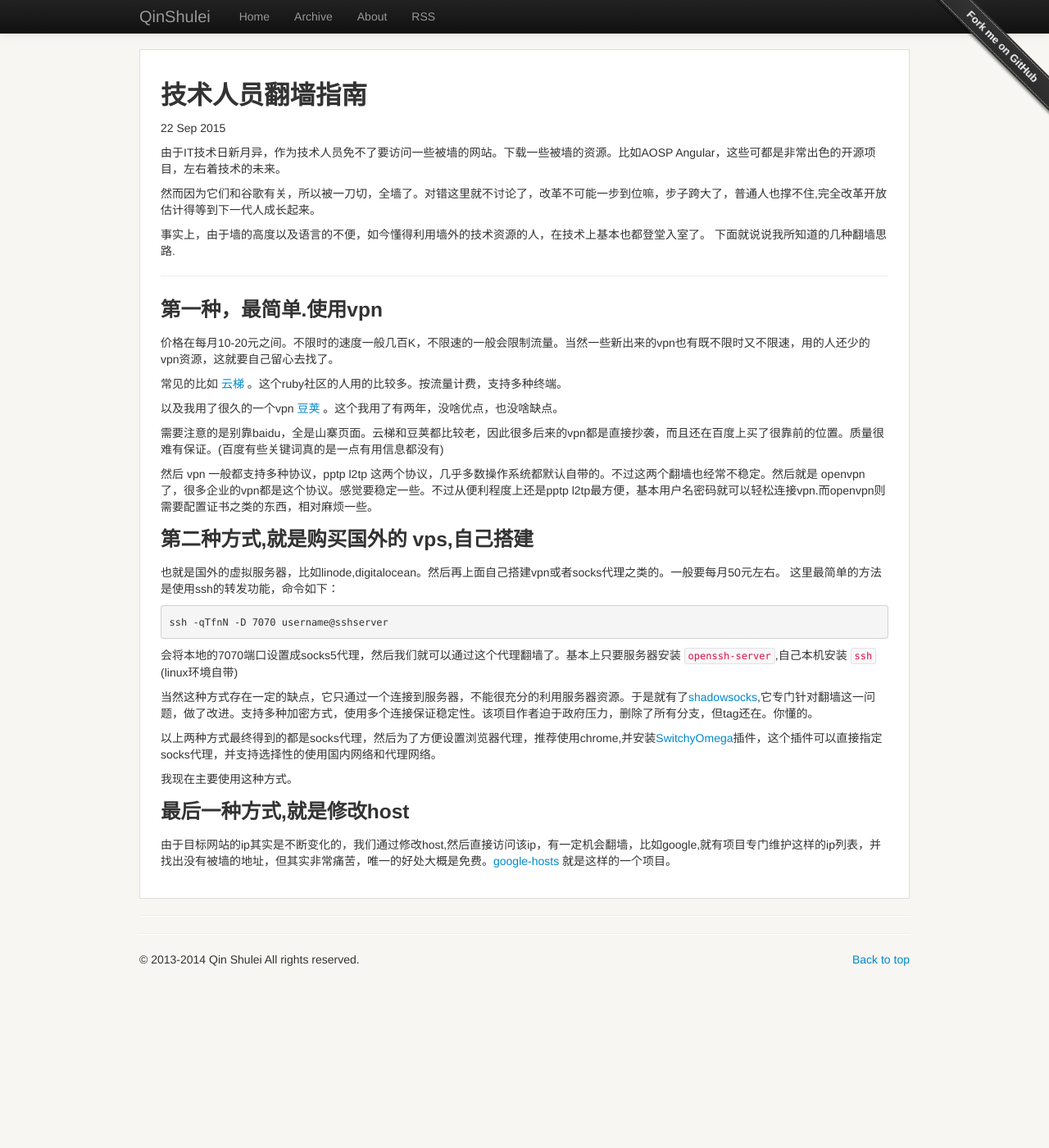
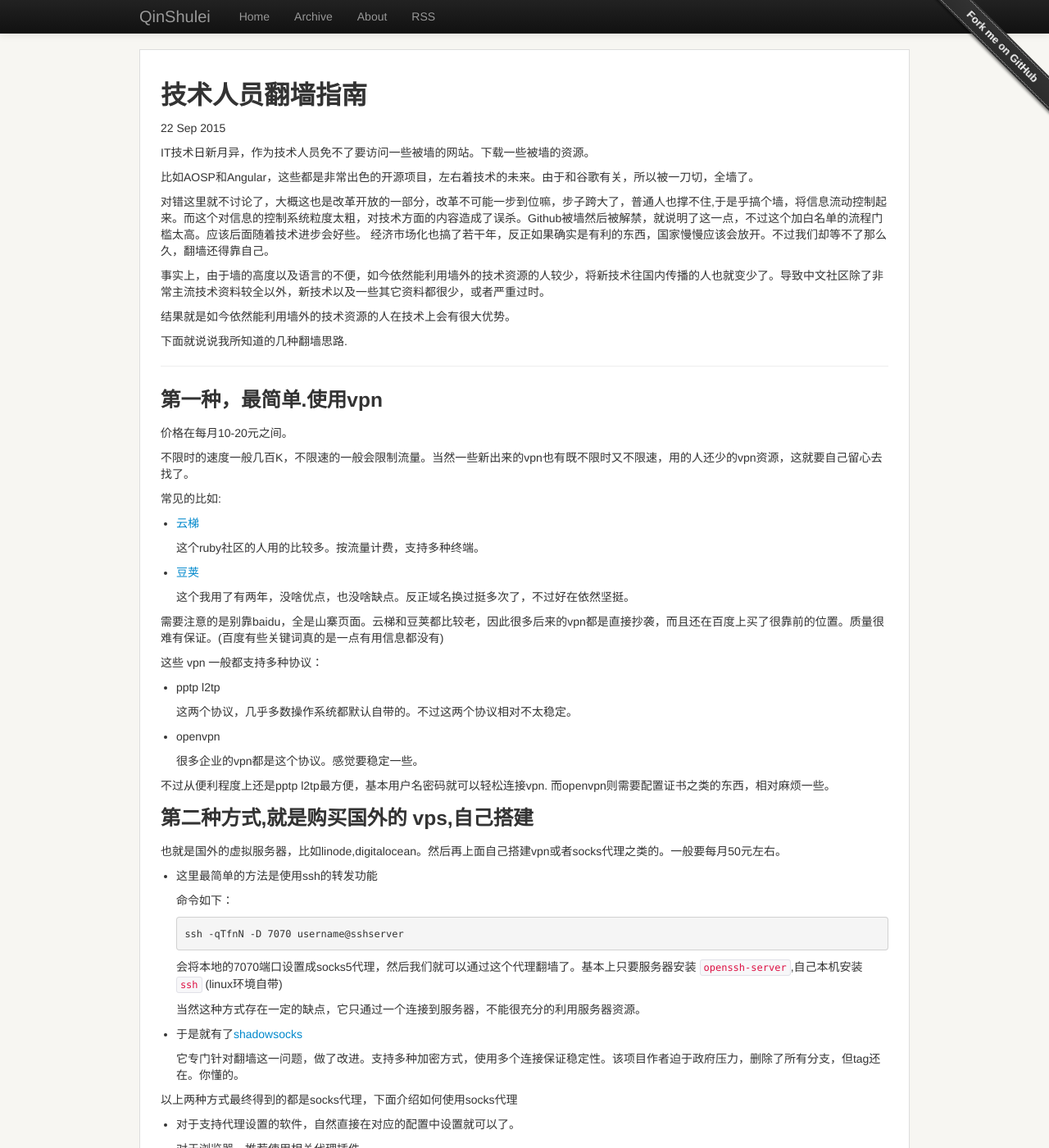
Before and after one commit to qinshulei/qinshulei.github.io, a Jekyll site: the page built from _posts/2015-09-21-gfw.markdown, in a window 1280 px wide and 1400 px high. Shown: the whole window at 82% size. Built offline with Jekyll 4.4.1, drawn with Linux system fonts in a browser that asks for light colours; comment, search, counter and statistics services are not loaded; some of the changed text lies outside the part shown.

Commit message:
pretty blog gfw

````diff
--- a/_posts/2015-09-21-gfw.markdown
+++ b/_posts/2015-09-21-gfw.markdown
@@ -6,48 +6,90 @@ categories: gfw
 tages: gfw
 ---
 
-由于IT技术日新月异，作为技术人员免不了要访问一些被墙的网站。下载一些被墙的资源。比如AOSP Angular，这些可都是非常出色的开源项目，左右着技术的未来。
+IT技术日新月异，作为技术人员免不了要访问一些被墙的网站。下载一些被墙的资源。
 
-然而因为它们和谷歌有关，所以被一刀切，全墙了。对错这里就不讨论了，改革不可能一步到位嘛，步子跨大了，普通人也撑不住,完全改革开放估计得等到下一代人成长起来。
+比如AOSP和Angular，这些都是非常出色的开源项目，左右着技术的未来。由于和谷歌有关，所以被一刀切，全墙了。
 
+对错这里就不讨论了，大概这也是改革开放的一部分，改革不可能一步到位嘛，步子跨大了，普通人也撑不住,于是乎搞个墙，将信息流动控制起来。而这个对信息的控制系统粒度太粗，对技术方面的内容造成了误杀。Github被墙然后被解禁，就说明了这一点，不过这个加白名单的流程门槛太高。应该后面随着技术进步会好些。
+经济市场化也搞了若干年，反正如果确实是有利的东西，国家慢慢应该会放开。不过我们却等不了那么久，翻墙还得靠自己。
 
-事实上，由于墙的高度以及语言的不便，如今懂得利用墙外的技术资源的人，在技术上基本也都登堂入室了。
+事实上，由于墙的高度以及语言的不便，如今依然能利用墙外的技术资源的人较少，将新技术往国内传播的人也就变少了。导致中文社区除了非常主流技术资料较全以外，新技术以及一些其它资料都很少，或者严重过时。
+
+结果就是如今依然能利用墙外的技术资源的人在技术上会有很大优势。
+
 下面就说说我所知道的几种翻墙思路.
 
 ---------------------------------------------------------------------------------------------
 
 ### 第一种，最简单.使用vpn
 
-价格在每月10-20元之间。不限时的速度一般几百K，不限速的一般会限制流量。当然一些新出来的vpn也有既不限时又不限速，用的人还少的vpn资源，这就要自己留心去找了。
+价格在每月10-20元之间。
 
-常见的比如 [云梯](https://www.superpline.com) 。这个ruby社区的人用的比较多。按流量计费，支持多种终端。
+不限时的速度一般几百K，不限速的一般会限制流量。当然一些新出来的vpn也有既不限时又不限速，用的人还少的vpn资源，这就要自己留心去找了。
 
-以及我用了很久的一个vpn [豆荚](http://jsq.me/lrwxy) 。这个我用了有两年，没啥优点，也没啥缺点。
+常见的比如:
+
++ [云梯](https://www.superpline.com)
+
+  这个ruby社区的人用的比较多。按流量计费，支持多种终端。
+
++ [豆荚](http://jsq.me/lrwxy)
+
+  这个我用了有两年，没啥优点，也没啥缺点。反正域名换过挺多次了，不过好在依然坚挺。
 
 需要注意的是别靠baidu，全是山寨页面。云梯和豆荚都比较老，因此很多后来的vpn都是直接抄袭，而且还在百度上买了很靠前的位置。质量很难有保证。(百度有些关键词真的是一点有用信息都没有)
 
-然后 vpn 一般都支持多种协议，pptp l2tp 这两个协议，几乎多数操作系统都默认自带的。不过这两个翻墙也经常不稳定。然后就是 openvpn 了，很多企业的vpn都是这个协议。感觉要稳定一些。不过从便利程度上还是pptp l2tp最方便，基本用户名密码就可以轻松连接vpn.而openvpn则需要配置证书之类的东西，相对麻烦一些。
+这些 vpn 一般都支持多种协议：
 
++ pptp l2tp
+
+  这两个协议，几乎多数操作系统都默认自带的。不过这两个协议相对不太稳定。
+
++ openvpn
+
+  很多企业的vpn都是这个协议。感觉要稳定一些。
+
+不过从便利程度上还是pptp l2tp最方便，基本用户名密码就可以轻松连接vpn. 而openvpn则需要配置证书之类的东西，相对麻烦一些。
 
 ### 第二种方式,就是购买国外的 vps,自己搭建
 
 也就是国外的虚拟服务器，比如linode,digitalocean。然后再上面自己搭建vpn或者socks代理之类的。一般要每月50元左右。
-这里最简单的方法是使用ssh的转发功能，命令如下：
 
-```
-ssh -qTfnN -D 7070 username@sshserver
-```
++ 这里最简单的方法是使用ssh的转发功能
 
-会将本地的7070端口设置成socks5代理，然后我们就可以通过这个代理翻墙了。基本上只要服务器安装 `openssh-server`,自己本机安装 `ssh` (linux环境自带)
+  命令如下：
+
+  ```
+  ssh -qTfnN -D 7070 username@sshserver
+  ```
+
+  会将本地的7070端口设置成socks5代理，然后我们就可以通过这个代理翻墙了。基本上只要服务器安装 `openssh-server`,自己本机安装 `ssh` (linux环境自带)
 
 
-当然这种方式存在一定的缺点，它只通过一个连接到服务器，不能很充分的利用服务器资源。于是就有了[shadowsocks](https://github.com/shadowsocks/shadowsocks),它专门针对翻墙这一问题，做了改进。支持多种加密方式，使用多个连接保证稳定性。该项目作者迫于政府压力，删除了所有分支，但tag还在。你懂的。
+  当然这种方式存在一定的缺点，它只通过一个连接到服务器，不能很充分的利用服务器资源。
+
++ 于是就有了[shadowsocks](https://github.com/shadowsocks/shadowsocks)
+
+  它专门针对翻墙这一问题，做了改进。支持多种加密方式，使用多个连接保证稳定性。该项目作者迫于政府压力，删除了所有分支，但tag还在。你懂的。
 
 
-以上两种方式最终得到的都是socks代理，然后为了方便设置浏览器代理，推荐使用chrome,并安装[SwitchyOmega](https://github.com/FelisCatus/SwitchyOmega)插件，这个插件可以直接指定socks代理，并支持选择性的使用国内网络和代理网络。
+以上两种方式最终得到的都是socks代理，下面介绍如何使用socks代理
 
-我现在主要使用这种方式。
++ 对于支持代理设置的软件，自然直接在对应的配置中设置就可以了。
+
++ 对于浏览器，推荐使用相关代理插件
+
+  chrome推荐使用[SwitchyOmega](https://github.com/FelisCatus/SwitchyOmega)插件，这个插件可以直接指定socks代理，并支持选择性的使用国内网络和代理网络。
+
++ 对于终端可以使用 `proxychains`,这个命令可以包装其他命令，让其后的命令的网络请求都通过socks代理走。
+
+  比如`proxychains bash`这样在新打开的bash中，所有的命令都会通过socks代理走，类似的还有`proxychains emacs`
+
+
+我现在主要使用这种方式。不过最近有很多虚拟服务器的连接也非常不稳定了，一些虚拟服务器的ip，在国内甚至不可用。
 
 ### 最后一种方式,就是修改host
 
-由于目标网站的ip其实是不断变化的，我们通过修改host,然后直接访问该ip，有一定机会翻墙，比如google,就有项目专门维护这样的ip列表，并找出没有被墙的地址，但其实非常痛苦，唯一的好处大概是免费。[google-hosts](https://github.com/txthinking/google-hosts) 就是这样的一个项目。
+由于目标网站的ip其实是不断变化的，我们通过修改host,然后直接访问该ip，有一定机会翻墙。
+比如google,就有项目专门维护这样的ip列表，并找出没有被墙的地址。
+但其实非常痛苦，唯一的好处大概是免费。[google-hosts](https://github.com/txthinking/google-hosts) 就是这样的一个项目。
````
